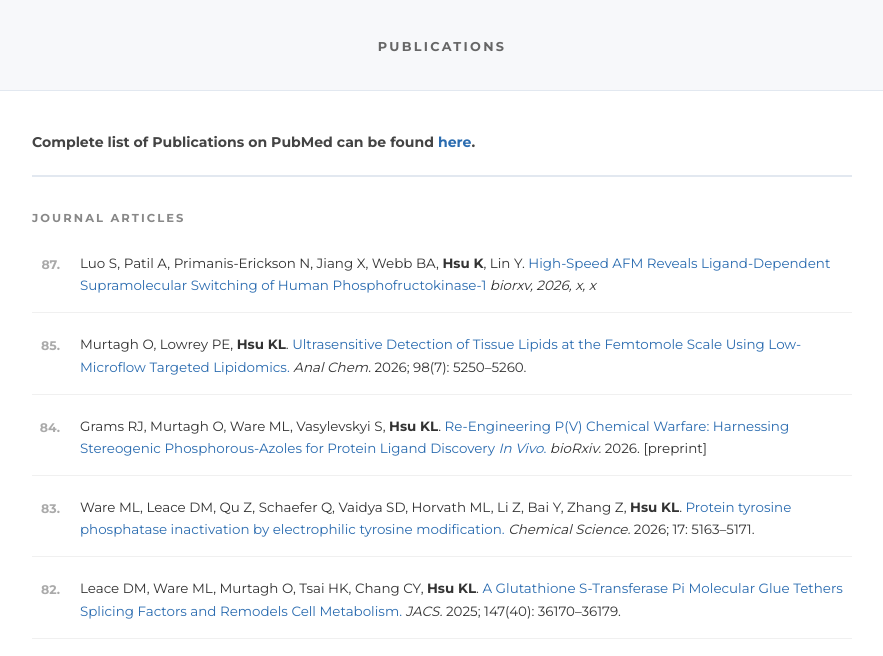
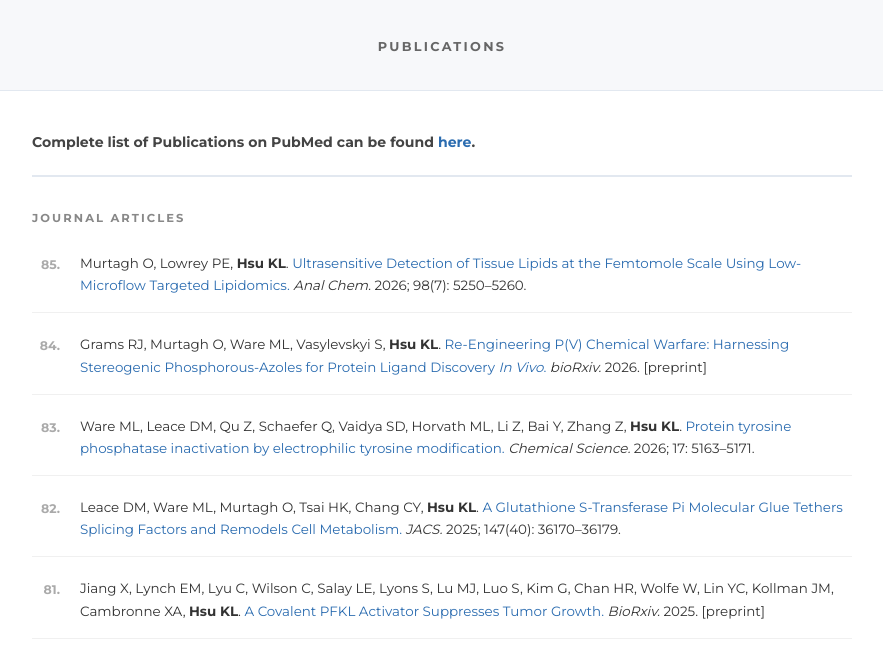
Before and after one commit to kenhsu7337/hsulab, a plain HTML site: page publications.html in a window 1280 px wide. Shown: the part 143-799 px from the top of the page, without its empty margins (198-1081 px from the left). Drawn offline with Linux system fonts and the light colour scheme.

Commit message:
Remove publication #87

```diff
--- a/publications.html
+++ b/publications.html
@@ -35,11 +35,6 @@
     </p>
 
     <h2>Journal Articles</h2>
-
-    <div class="pub-entry">
-      <div class="pub-number">87.</div>
-      <div class="pub-content">Luo S, Patil A, Primanis-Erickson N, Jiang X, Webb BA, <strong>Hsu K</strong>, Lin Y. <a href="https://doi.org/10.64898/2026.05.08.723867" target="_blank">High-Speed AFM Reveals Ligand-Dependent Supramolecular Switching of Human Phosphofructokinase-1</a> <em>biorxv, 2026, x, x</em></div>
-    </div>
 
     <div class="pub-entry">
       <div class="pub-number">85.</div>
```
